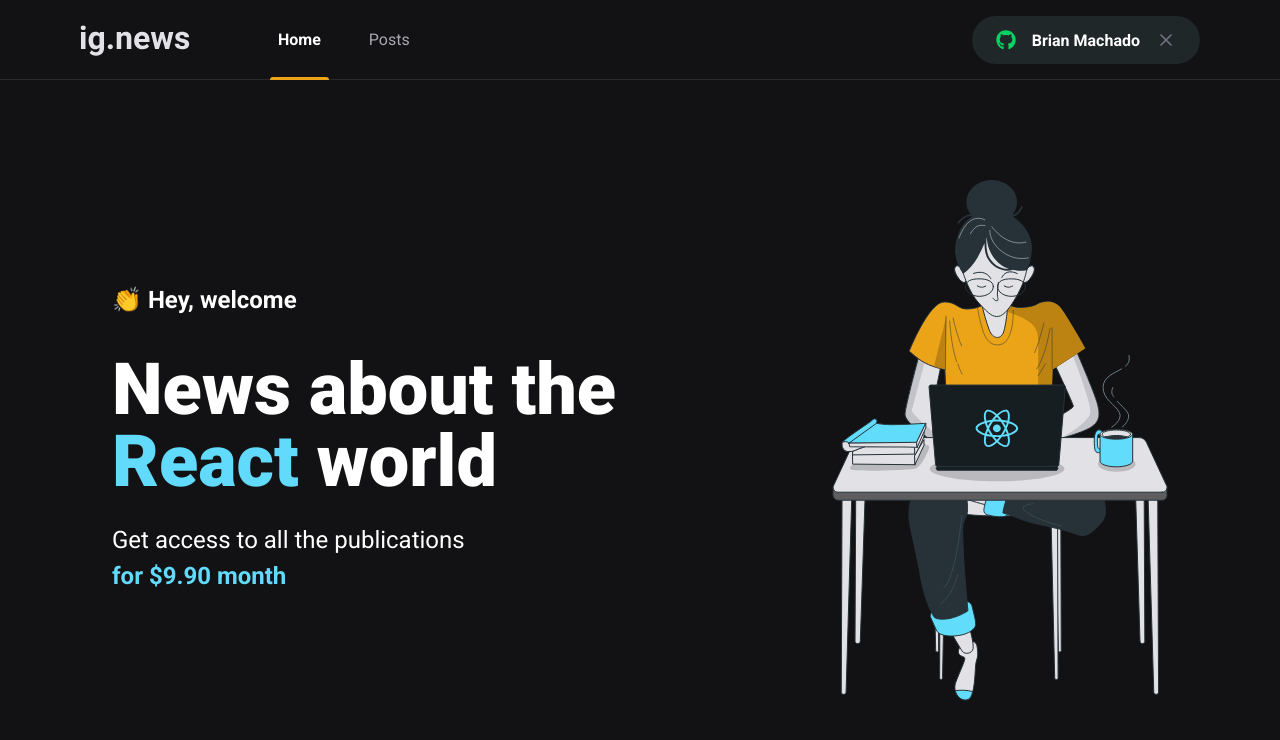
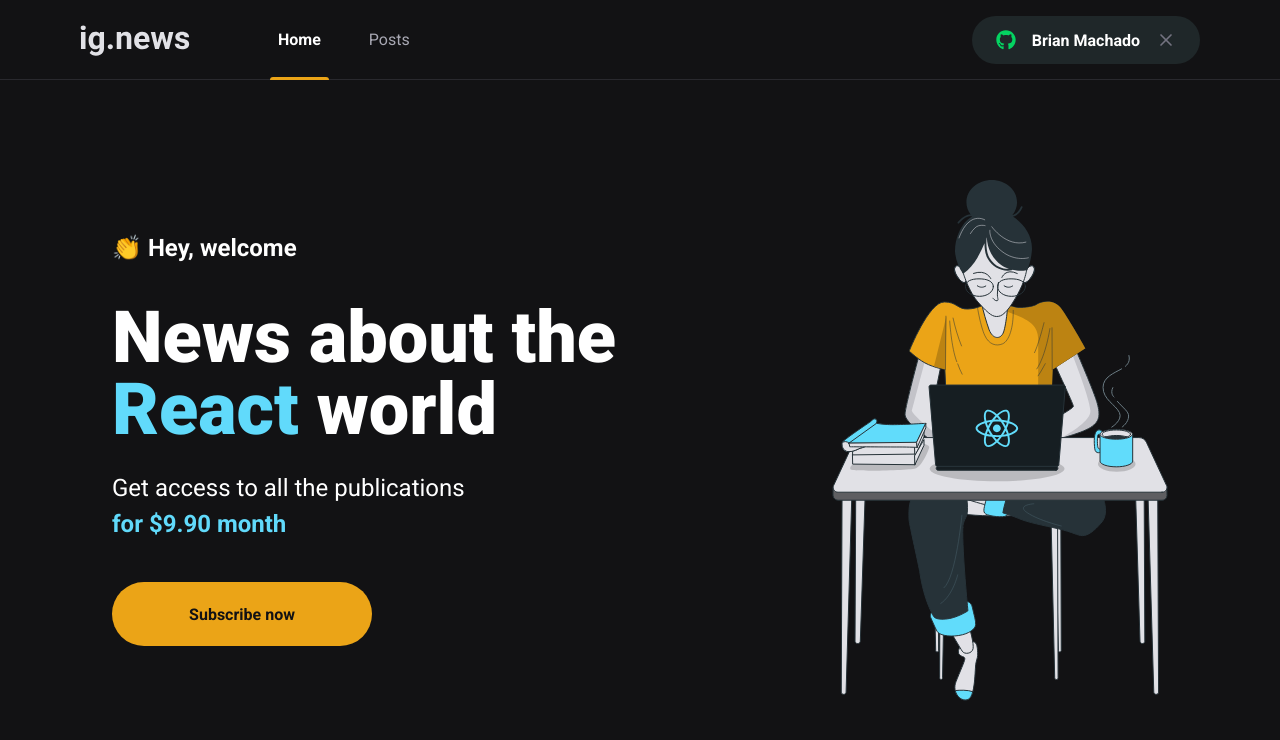
Before and after one commit to lucasdsmachado/ignews, a Next.js app: page / in a window 1280 px wide. Shown: the top 740 px of the page. Built offline with nearby package versions, Linux system fonts and the light colour scheme.

Commit message:
create subscribebutton component

```diff
--- /dev/null
+++ b/src/components/SubscribeButton/index.tsx
@@ -0,0 +1,11 @@
+import styles from './styles.module.scss'
+
+export function SubscribeButton() {
+  return (
+    <button
+    type="button"
+    className={styles.subscribeButton}>
+      Subscribe now
+    </button>
+  );
+}
--- /dev/null
+++ b/src/components/SubscribeButton/styles.module.scss
@@ -0,0 +1,20 @@
+.subscribeButton {
+  width: 260px;
+  height: 4rem;
+  border: 0;
+  border-radius: 2rem;
+  background: var(--yellow-500);
+  color: var(--gray-900);
+  font-size: 1.25;
+  font-weight: bold;
+
+  display: flex;
+  align-items: center;
+  justify-content: center;
+
+  transition: filter 0.2s;
+
+  &:hover {
+    filter: brightness(0.8);
+  }
+}
--- a/src/pages/home.module.scss
+++ b/src/pages/home.module.scss
@@ -38,4 +38,8 @@
       color: var(--cyan-500);
     }
   }
+
+  button {
+    margin-top: 2.5rem;
+  }
 }
--- a/src/pages/index.tsx
+++ b/src/pages/index.tsx
@@ -1,4 +1,5 @@
 import Head from "next/head"
+import { SubscribeButton } from "../components/SubscribeButton"
 import styles from "./home.module.scss"
 
 export default function Home() {
@@ -16,6 +17,7 @@
             Get access to all the publications <br />
             <span>for $9.90 month</span>
           </p>
+          <SubscribeButton />
         </section>
 
         <img src="/images/avatar.svg" alt="Girl coding" />
```
